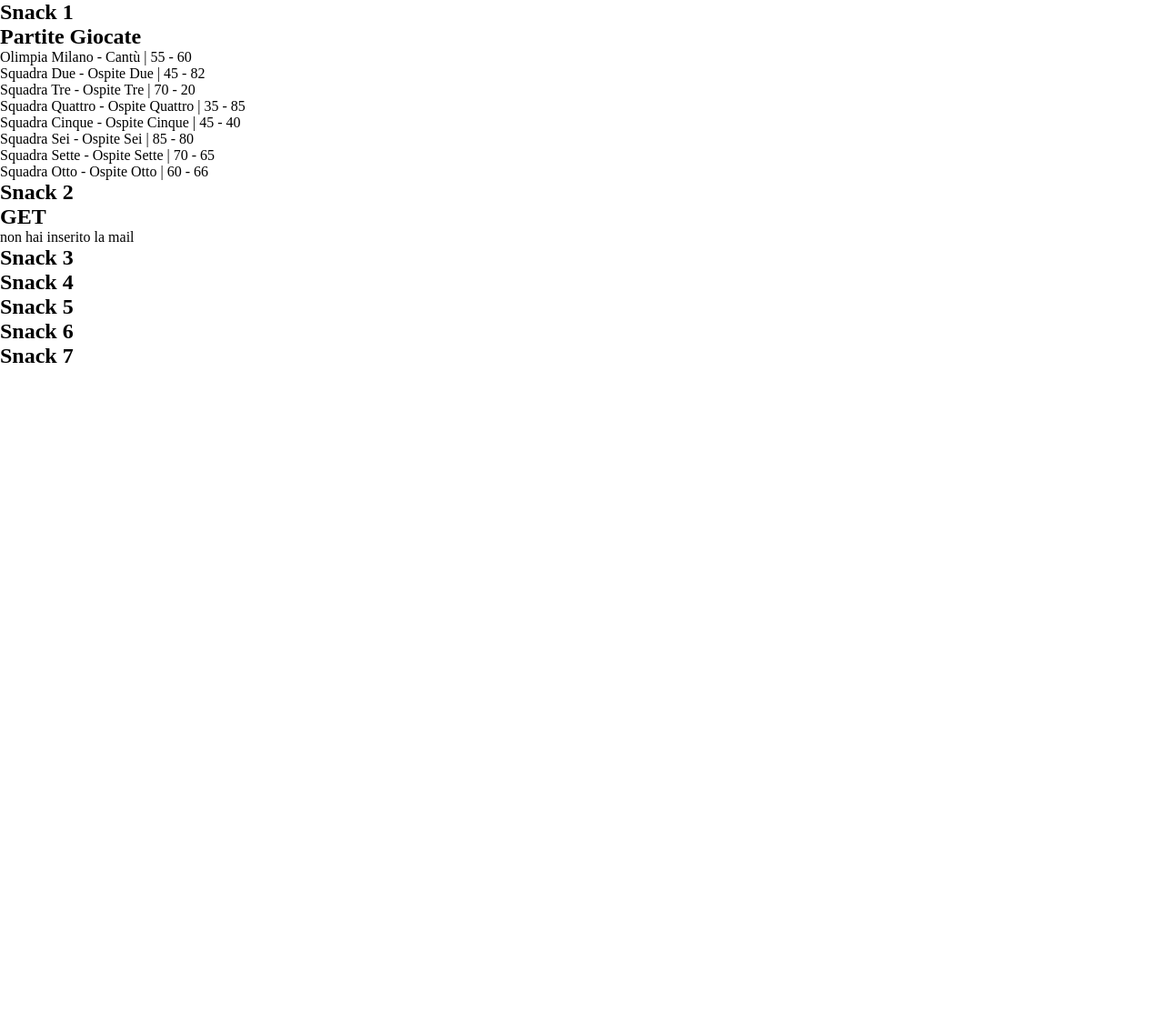
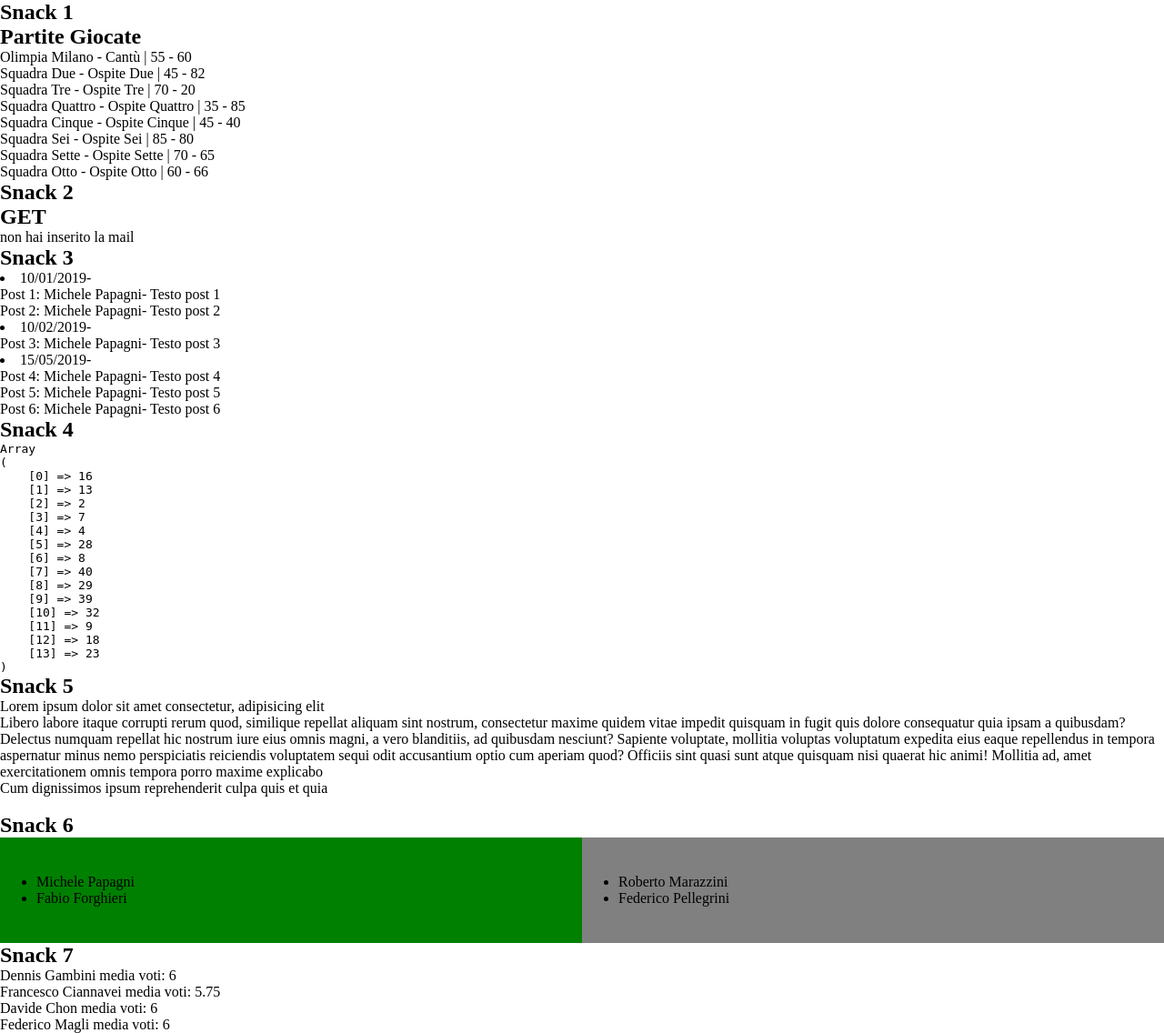
Before and after one commit to davidechon/php-snacks-b1, a PHP site: page / in a window 1280 px wide. Shown: the whole page at 91% size. Before the commit the page ends 399 px from the top, so only its background shows below. Run offline with PHP 8.4, Linux system fonts and the light colour scheme; data that the repository does not hold is empty; some libraries are stand-ins or nearby versions.

Commit message:
completo

```diff
--- a/index.php
+++ b/index.php
@@ -76,9 +76,8 @@ $partiteGiocate = [
 // echo "{$partiteGiocate[$i]['squadraHome']} - {$partiteGiocate[$i]['squadraGuest']} | {$partiteGiocate[$i]['puntiPartitaHome']} - {$partiteGiocate[$i]['puntiPartitaGuest']}";
 // }
 ?>
-<!-- ## Snack 1 -->
-<!-- Passare come parametri GET name, mail e age e verificare (cercando i metodi che non conosciamo nella documentazione) che name sia più lungo di 3 caratteri, che mail contenga un punto e una chiocciola e che age sia un numero. Se tutto è ok stampare “Accesso riuscito”, altrimenti “Accesso negato” -->
-
+<!-- /## Snack 1 -->
+<!-- ## Snack 2 -->
 <?php
 
 if(empty($_GET['name'])){
@@ -92,7 +91,6 @@ if(empty($_GET['name'])){
   }
   echo $name;
 }
-
 
 // $email = $_GET['email'];
 // var_dump($email);
@@ -110,8 +108,146 @@ if(empty($_GET['email'])){
 
 ?>
 
+<!-- ## Snack 3 -->
+<?php
+
+$posts = [
+
+    '10/01/2019' => [
+        [
+            'title' => 'Post 1',
+            'author' => 'Michele Papagni',
+            'text' => 'Testo post 1'
+        ],
+        [
+            'title' => 'Post 2',
+            'author' => 'Michele Papagni',
+            'text' => 'Testo post 2'
+        ],
+    ],
+    '10/02/2019' => [
+        [
+            'title' => 'Post 3',
+            'author' => 'Michele Papagni',
+            'text' => 'Testo post 3'
+        ]
+    ],
+    '15/05/2019' => [
+        [
+            'title' => 'Post 4',
+            'author' => 'Michele Papagni',
+            'text' => 'Testo post 4'
+        ],
+        [
+            'title' => 'Post 5',
+            'author' => 'Michele Papagni',
+            'text' => 'Testo post 5'
+        ],
+        [
+            'title' => 'Post 6',
+            'author' => 'Michele Papagni',
+            'text' => 'Testo post 6'
+        ]
+    ],
+];
+
+$myKeys = array_keys($posts);
+// var_dump($myKeys);
+
+// for($i = 0; $i <= count($posts); $i++){
+//   var_dump($posts[$myKeys[$i]]);
+// }
+
+?>
+<!-- /## Snack 3 -->
+
+<!-- ## Snack 4 -->
+<?php
+$numbers = [];
+for($i = 0; $i < 15; $i++){
+    $numero = rand(1, 40);
+    if(!in_array($numero, $numbers)){
+        array_push($numbers, $numero);
+    };
+};
+$results = print_r($numbers, true);
+?>
+<!-- /## Snack 4 -->
+
+<!-- Snack5 -->
+<?php
+$txt = 'Lorem ipsum dolor sit amet consectetur, adipisicing elit. Libero labore itaque corrupti rerum quod, similique repellat aliquam sint nostrum, consectetur maxime quidem vitae impedit quisquam in fugit quis dolore consequatur quia ipsam a quibusdam? Delectus numquam repellat hic nostrum iure eius omnis magni, a vero blanditiis, ad quibusdam nesciunt? Sapiente voluptate, mollitia voluptas voluptatum expedita eius eaque repellendus in tempora aspernatur minus nemo perspiciatis reiciendis voluptatem sequi odit accusantium optio cum aperiam quod? Officiis sint quasi sunt atque quisquam nisi quaerat hic animi! Mollitia ad, amet exercitationem omnis tempora porro maxime explicabo. Cum dignissimos ipsum reprehenderit culpa quis et quia.';
+$txtExp = explode('.', $txt);
+// var_dump($txtExp);
+?>
+<!-- /## Snack 5 -->
+
+<!-- ## Snack 6 -->
+<?php
+
+    $db = [
+        'teachers' => [
+            [
+                'name' => 'Michele',
+                'lastname' => 'Papagni'
+            ],
+            [
+                'name' => 'Fabio',
+                'lastname' => 'Forghieri'
+            ]
+        ],
+        'pm' => [
+            [
+                'name' => 'Roberto',
+                'lastname' => 'Marazzini'
+            ],
+            [
+                'name' => 'Federico',
+                'lastname' => 'Pellegrini'
+            ]
+        ]
+    ];
 
 
+
+?> <!-- ## Snack 6 -->
+
+ <!-- ## Snack 7 -->
+<?php
+$alunni = [
+  [
+      'nome' => 'Dennis',
+      'cognome' => 'Gambini',
+      'voti' => [2,7,9,6]
+  ],
+  [
+      'nome' => 'Francesco',
+      'cognome' => 'Ciannavei',
+      'voti' => [5,7,10,1]
+  ],
+  [
+      'nome' => 'Davide',
+      'cognome' => 'Chon',
+      'voti' => [3,4,8,9]
+  ],
+  [
+      'nome' => 'Federico',
+      'cognome' => 'Magli',
+      'voti' => [1,9,8,6]
+  ]
+];
+
+function calcolaMedia($array) {
+  $somma = 0;
+  for($i = 0; $i < count($array); $i++){
+      $somma = $somma + $array[$i];
+  }
+  $media = $somma / count($array);
+  return $media;
+}
+?>
+
+ <!-- /## Snack 7 -->
 
 
 
@@ -149,55 +285,91 @@ if(empty($_GET['email'])){
 
     <section id="snack2">
       <h1> Snack 2 </h1>
-
-      <!-- ## Snack 2 -->
-     <!-- Passare come parametri GET name, mail e age e verificare (cercando i metodi che non conosciamo nella documentazione) che name sia più lungo di 3 caratteri, che mail contenga un punto e una chiocciola e che age sia un numero. Se tutto è ok stampare “Accesso riuscito”, altrimenti “Accesso negato” -->
-
-    <h2> GET </h2>
-    <p> <?php echo $name ?> </p>
-    <p class="<?php echo $class ?>"> <?php echo $alert ?> </p>
-    </section> <!-- /## Snack 2 -->
-
+        <h2> GET </h2>
+        <p> <?php echo $name ?> </p>
+        <p class="<?php echo $class ?>"> <?php echo $alert ?> </p>
+        </section>
+       <!-- /## Snack 2 -->
 
     <section id="snack3">
 
         <h1> Snack 3 </h1>
 
-        <!-- inserire qui il codice dello snack (aprire i tag php se necessario) -->
+        <p><?php foreach($posts as $keyOne => $valueOne){ ?>
+        <li>
+        <?php echo $keyOne.'-'?>
+        <ul>
+            <li><?php foreach($valueOne as $valueTwo => $x){
+            echo $x["title"].': '.$x["author"].'- '.$x["text"].'</br>';
+        }?></li>
+        </ul>
+        </li>
+        <?php } ?>
+    </p>
 
-    </section>
+
+    </section>  <!-- /## Snack 3 -->
 
     <section id="snack4">
-
         <h1> Snack 4 </h1>
-
-        <!-- inserire qui il codice dello snack (aprire i tag php se necessario) -->
-
-    </section>
+        <pre><?php echo $results ?></pre>
+    </section> <!-- /## Snack 4 -->
 
     <section id="snack5">
 
         <h1> Snack 5 </h1>
-
-        <!-- inserire qui il codice dello snack (aprire i tag php se necessario) -->
+        <ul>
+          <?php for($i = 0; $i < count($txtExp); $i++){ ?>
+            <li>
+              <?php echo $txtExp[$i]; ?>
+            </li>
+          <?php } ?>
+        </ul>
+        <!-- /## Snack 5 -->
 
     </section>
 
     <section id="snack6">
+      <h1> Snack 6 </h1>
+      <ul class="green">
+        <?php for($i = 0; $i < count($db["teachers"]); $i++){ ?>
+            <li>
+            <?php echo $db["teachers"][$i]["name"].' '.$db["teachers"][$i]["lastname"];?>
+            </li>
+            <?php };?>
+        </ul>
+        <ul class="grey">
+        <?php for($i = 0; $i < count($db["pm"]); $i++){ ?>
+            <li>
+            <?php echo $db["pm"][$i]["name"].' '.$db["pm"][$i]["lastname"];?>
+            </li>
+            <?php };?>
+        </ul>
 
-        <h1> Snack 6 </h1>
 
-        <!-- inserire qui il codice dello snack (aprire i tag php se necessario) -->
+
+
+        <!-- /## Snack 6 -->
 
     </section>
 
     <section id="snack7">
 
         <h1> Snack 7 </h1>
+        <ul>
+            <?php for($k = 0; $k < count($alunni); $k++){ ?>
+                <li>
+                    <?php
+                    $a = calcolaMedia($alunni[$k]['voti']);
+                    echo $alunni[$k]['nome'].' '.$alunni[$k]['cognome'].' media voti: '.$a;
+                    ?>
+                </li>
+            <?php } ?>
+        </ul>
 
-        <!-- inserire qui il codice dello snack (aprire i tag php se necessario) -->
+        <!-- /snack7 -->
 
-    </section>
+    </section> <!-- /## Snack 7 -->
 
 
 
```
